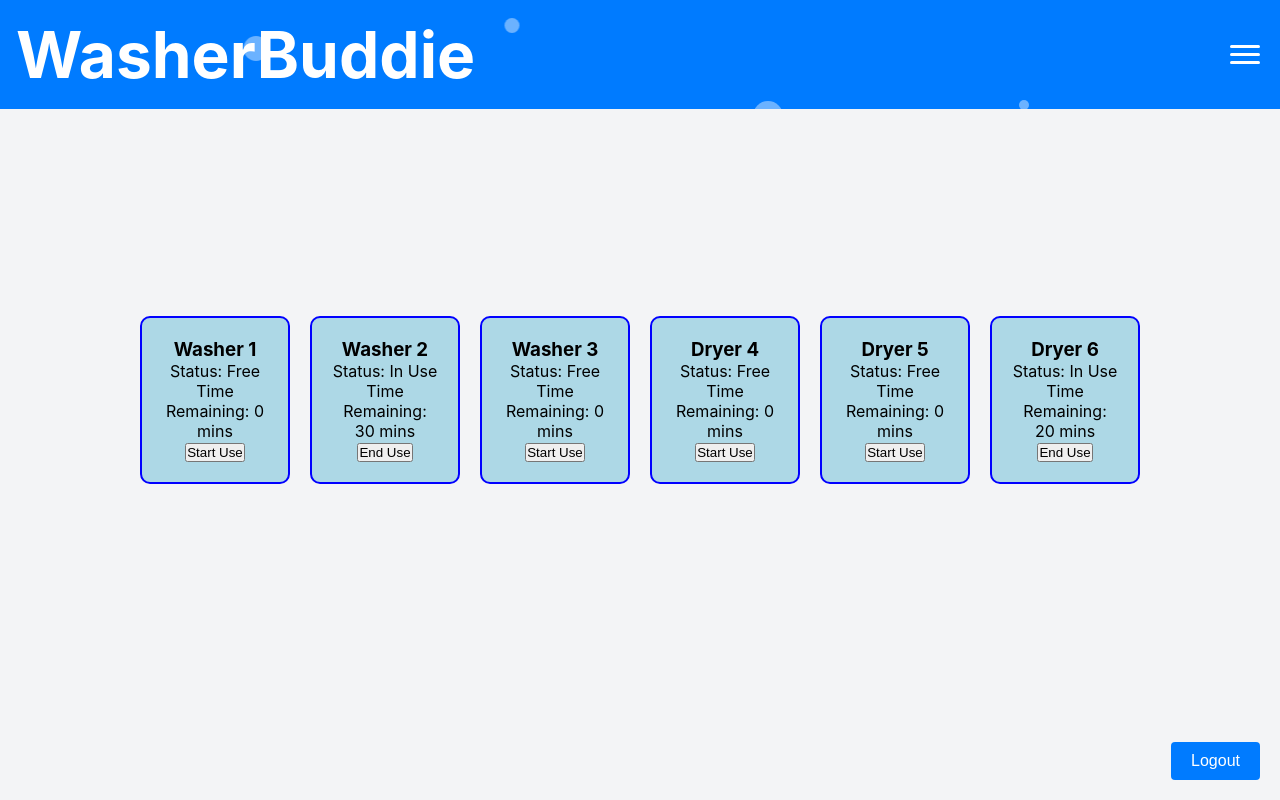
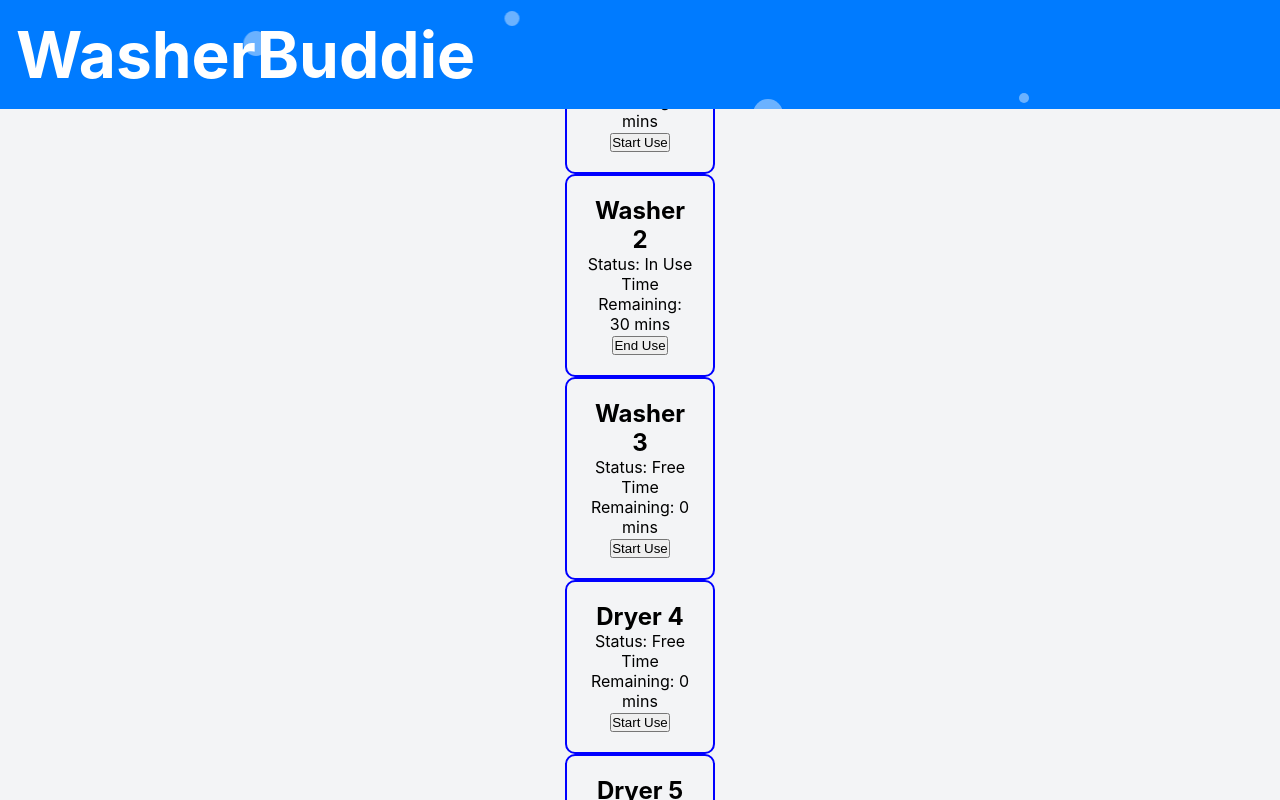
Before and after one commit to nikhil-jindal12/WasherBuddie, a React (Create React App) app in the folder washerbuddie/: page /home-page in a window 1280 px wide. Shown: the top 800 px of the page. Built offline with nearby package versions, Linux system fonts and the light colour scheme.

Commit message:
Added menu.js/.css

```diff
--- a/washerbuddie/src/Header.js
+++ b/washerbuddie/src/Header.js
@@ -22,20 +22,6 @@ function Header() {
       </div>
       <div className="header-content">
         <h1>WasherBuddie</h1>
-        <div className="menu-icon" onClick={toggleMenu}>
-          <div className="bar"></div>
-          <div className="bar"></div>
-          <div className="bar"></div>
-        </div>
-        {isOpen && (
-          <div className="dropdown-menu">
-            <ul>
-              <li>Menu Item 1</li>
-              <li>Menu Item 2</li>
-              <li>Menu Item 3</li>
-            </ul>
-          </div>
-        )}
       </div>
     </header>
   );
--- a/washerbuddie/src/homePage.js
+++ b/washerbuddie/src/homePage.js
@@ -1,6 +1,7 @@
 import React, { useState } from 'react';
 import { useNavigate } from 'react-router-dom';
 import Header from './Header';
+import Menu from './menu';
 import './App.css';
 
 function HomePage() {
@@ -34,30 +35,21 @@ function HomePage() {
     };
 
     return (
-        <div className="home-page">
+        <div>
             <Header />
-            <div className="machines">
+            <Menu />
+            <div className="machine-list">
                 {machines.map((machine) => (
-                    <div
-                        key={machine.id}
-                        className={`machine ${machine.type.toLowerCase()}`}
-                    >
-                        <h3>
-                            {machine.type} {machine.id}
-                        </h3>
+                    <div key={machine.id} className="machine">
+                        <h2>{machine.type} {machine.id}</h2>
                         <p>Status: {machine.status}</p>
                         <p>Time Remaining: {machine.timeRemaining} mins</p>
-                        <button
-                            onClick={() => handleStartEndUse(machine.id)}
-                        >
+                        <button onClick={() => handleStartEndUse(machine.id)}>
                             {machine.status === 'Free' ? 'Start Use' : 'End Use'}
                         </button>
                     </div>
                 ))}
             </div>
-            <button className="logout-button" onClick={handleLogout}>
-                Logout
-            </button>
         </div>
     );
 }
--- /dev/null
+++ b/washerbuddie/src/menu.css
@@ -0,0 +1,42 @@
+.menu-container {
+    position: fixed;
+    top: 10px;
+    right: 10px;
+    display: inline-block;
+  }
+
+  .menu-toggle {
+    background-color: #007bff;
+    color: white;
+    border: none;
+    padding: 10px 20px;
+    cursor: pointer;
+    border-radius: 5px;
+  }
+
+  .dropdown-menu {
+    position: absolute;
+    top: 40px;
+    right: 0;
+    background-color: white;
+    color: black;
+    border: 1px solid #ccc;
+    border-radius: 5px;
+    box-shadow: 0 2px 10px rgba(0, 0, 0, 0.1);
+    z-index: 1001;
+  }
+
+  .dropdown-menu ul {
+    list-style: none;
+    padding: 0;
+    margin: 0;
+  }
+
+  .dropdown-menu li {
+    padding: 10px 20px;
+    cursor: pointer;
+  }
+
+  .dropdown-menu li:hover {
+    background-color: #f0f0f0;
+  }
--- /dev/null
+++ b/washerbuddie/src/menu.js
@@ -0,0 +1,29 @@
+import React, { useState } from 'react';
+import './menu.css';
+
+function Menu() {
+  const [isOpen, setIsOpen] = useState(false);
+
+  const toggleMenu = () => {
+    setIsOpen(!isOpen);
+  };
+
+  return (
+    <div className="menu-container">
+      <button className="menu-toggle" onClick={toggleMenu}>
+        Menu
+      </button>
+      {isOpen && (
+        <div className="dropdown-menu">
+          <ul>
+            <li><button>Log out</button></li>
+            <li><button>Notification Preferences</button></li>
+            <li><button>Password Preferences</button></li>
+          </ul>
+        </div>
+      )}
+    </div>
+  );
+}
+
+export default Menu;
```
